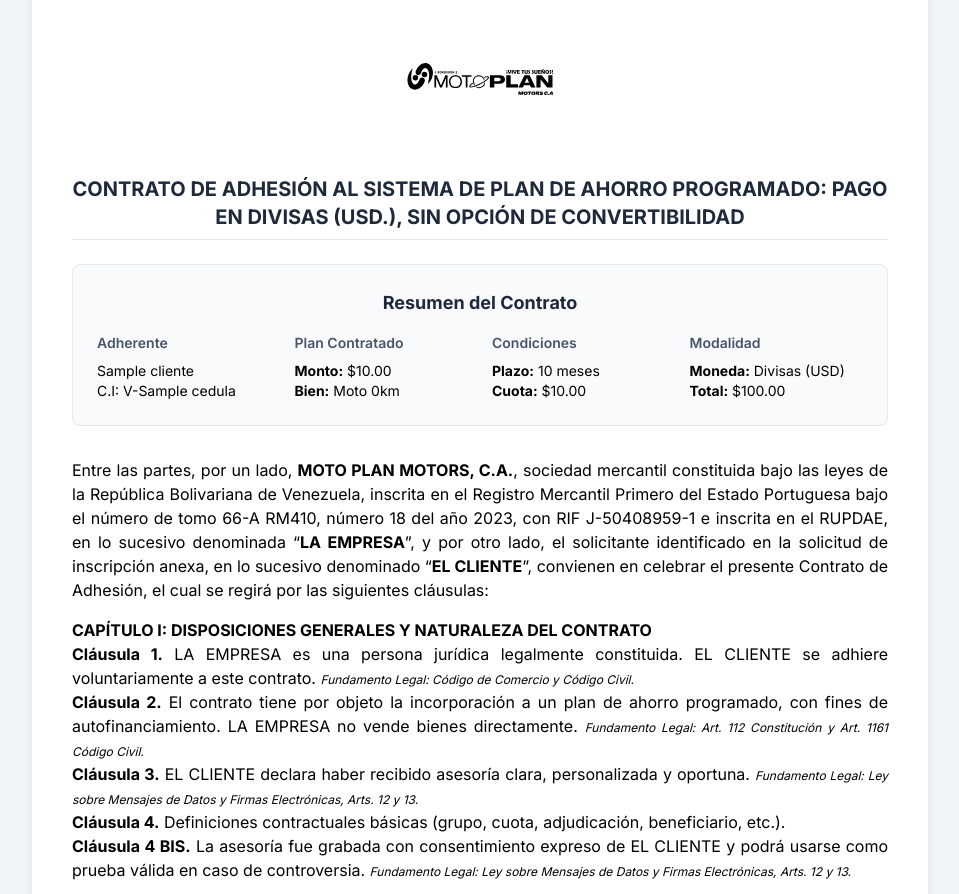
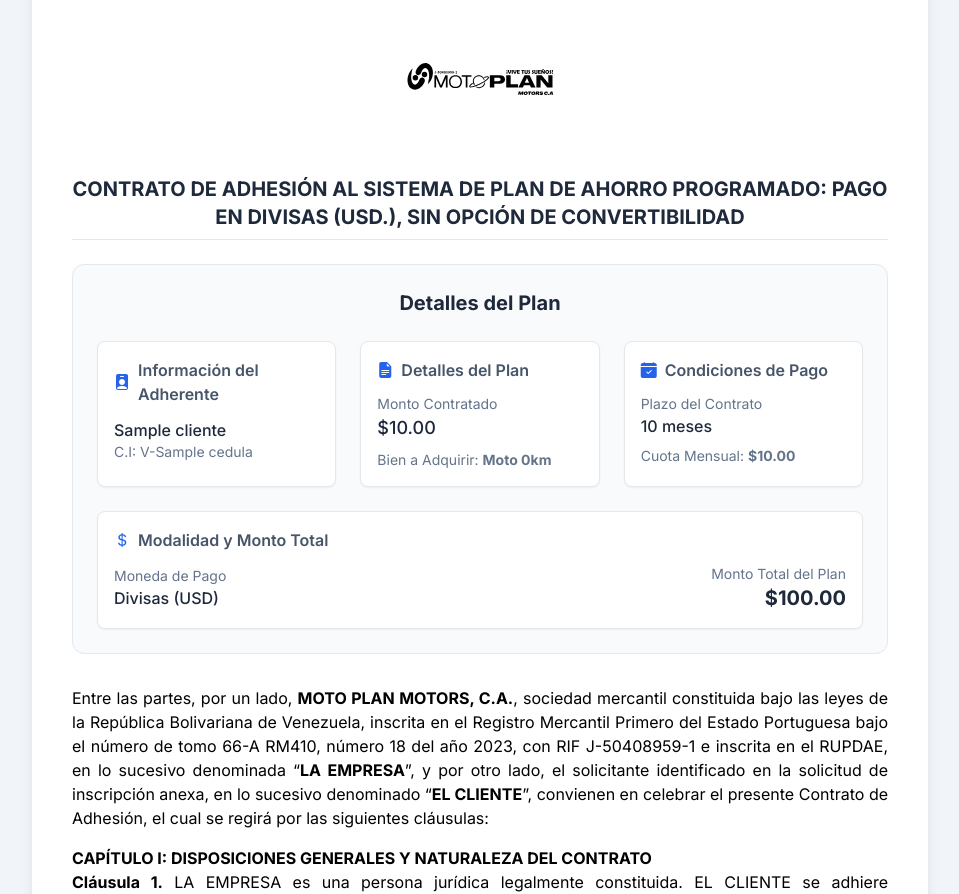
Before and after one commit to Cjyuyo/mi_app_clientes, a Flask app: page /generar_contrato/1 in a window 1280 px wide. Shown: the part 137-1031 px from the top of the page, without its empty margins (160-1119 px from the left). Run offline with Flask 3, Linux system fonts and the light colour scheme; the visitor is signed in with stand-in values (Sample User, id 1); grey boxes marked "Sample" are stand-in pictures; a database or web service that is not in the repository returns one stand-in record (values such as "Sample title"); some libraries are stand-ins or nearby versions.

Commit message:
feat: Rediseñar UI de contrato y sistema de adjudicación
- Se rediseña la sección 'Detalles del Plan' en el contrato para una mejor visualización con tarjetas.
- Se implementa un nuevo flujo de pre-adjudicación manual en el sistema de adjudicación, permitiendo la selección y gestión de participantes antes de la confirmación final.

```diff
--- a/templates/contrato.html
+++ b/templates/contrato.html
@@ -95,13 +95,47 @@
             {% endif %}
         </header>
 
-        <section class="bg-slate-50 border border-slate-200 rounded-lg p-6 mb-8">
-            <h2 class="text-lg font-bold text-center text-slate-800 mb-4">Resumen del Contrato</h2>
-            <div class="grid grid-cols-2 md:grid-cols-4 gap-6 text-sm">
-                <div><h3 class="font-semibold text-slate-600 mb-2">Adherente</h3><p>{{ cliente.nombre_apellido }}</p><p>C.I: V-{{ cliente.cedula }}</p></div>
-                <div><h3 class="font-semibold text-slate-600 mb-2">Plan Contratado</h3><p><strong>Monto:</strong> ${{ "%.2f"|format(cliente.plan_contratado|float) }}</p><p><strong>Bien:</strong> Moto 0km</p></div>
-                <div><h3 class="font-semibold text-slate-600 mb-2">Condiciones</h3><p><strong>Plazo:</strong> {{ cliente.cuotas_totales }} meses</p><p><strong>Cuota:</strong> ${{ "%.2f"|format(cliente.valor_cuota|float) }}</p></div>
-                <div><h3 class="font-semibold text-slate-600 mb-2">Modalidad</h3><p><strong>Moneda:</strong> {% if cliente.moneda_pago == 'BsBCV' %}Bolívares (Tasa BCV){% else %}Divisas (USD){% endif %}</p><p><strong>Total:</strong> ${{ "%.2f"|format( (cliente.valor_cuota|float) * (cliente.cuotas_totales|int) ) }}</p></div>
+        <!-- CAMBIO: Rediseño completo de la sección "Resumen del Contrato" -->
+        <section class="bg-slate-50 border border-slate-200 rounded-xl p-6 mb-8">
+            <h2 class="text-xl font-bold text-center text-slate-800 mb-6">Detalles del Plan</h2>
+            <div class="grid grid-cols-1 md:grid-cols-2 lg:grid-cols-3 gap-6">
+                <!-- Tarjeta de Información Personal -->
+                <div class="bg-white p-4 rounded-lg shadow-sm border">
+                    <h3 class="font-semibold text-slate-600 mb-3 flex items-center gap-2"><i class="bi bi-person-badge-fill text-blue-600"></i> Información del Adherente</h3>
+                    <p class="text-slate-800 font-medium">{{ cliente.nombre_apellido }}</p>
+                    <p class="text-sm text-slate-500">C.I: V-{{ cliente.cedula }}</p>
+                </div>
+
+                <!-- Tarjeta de Detalles del Plan -->
+                <div class="bg-white p-4 rounded-lg shadow-sm border">
+                    <h3 class="font-semibold text-slate-600 mb-3 flex items-center gap-2"><i class="bi bi-file-earmark-text-fill text-blue-600"></i> Detalles del Plan</h3>
+                    <p class="text-sm text-slate-500">Monto Contratado</p>
+                    <p class="text-slate-800 font-medium text-lg">${{ "%.2f"|format(cliente.plan_contratado|float) }}</p>
+                    <p class="text-sm text-slate-500 mt-2">Bien a Adquirir: <strong>Moto 0km</strong></p>
+                </div>
+
+                <!-- Tarjeta de Condiciones de Pago -->
+                <div class="bg-white p-4 rounded-lg shadow-sm border">
+                    <h3 class="font-semibold text-slate-600 mb-3 flex items-center gap-2"><i class="bi bi-calendar-check-fill text-blue-600"></i> Condiciones de Pago</h3>
+                    <p class="text-sm text-slate-500">Plazo del Contrato</p>
+                    <p class="text-slate-800 font-medium">{{ cliente.cuotas_totales }} meses</p>
+                    <p class="text-sm text-slate-500 mt-2">Cuota Mensual: <strong>${{ "%.2f"|format(cliente.valor_cuota|float) }}</strong></p>
+                </div>
+
+                <!-- Tarjeta de Modalidad de Pago -->
+                <div class="bg-white p-4 rounded-lg shadow-sm border lg:col-span-3">
+                     <h3 class="font-semibold text-slate-600 mb-3 flex items-center gap-2"><i class="bi bi-currency-dollar text-blue-600"></i> Modalidad y Monto Total</h3>
+                     <div class="flex justify-between items-center">
+                        <div>
+                            <p class="text-sm text-slate-500">Moneda de Pago</p>
+                            <p class="text-slate-800 font-medium">{% if cliente.moneda_pago == 'BsBCV' %}Bolívares (Tasa BCV){% else %}Divisas (USD){% endif %}</p>
+                        </div>
+                        <div class="text-right">
+                            <p class="text-sm text-slate-500">Monto Total del Plan</p>
+                            <p class="text-slate-800 font-bold text-xl">${{ "%.2f"|format( (cliente.valor_cuota|float) * (cliente.cuotas_totales|int) ) }}</p>
+                        </div>
+                     </div>
+                </div>
             </div>
         </section>
 
```
Also changed, not shown: templates/adjudicacion.html (+60 -17 lines).
